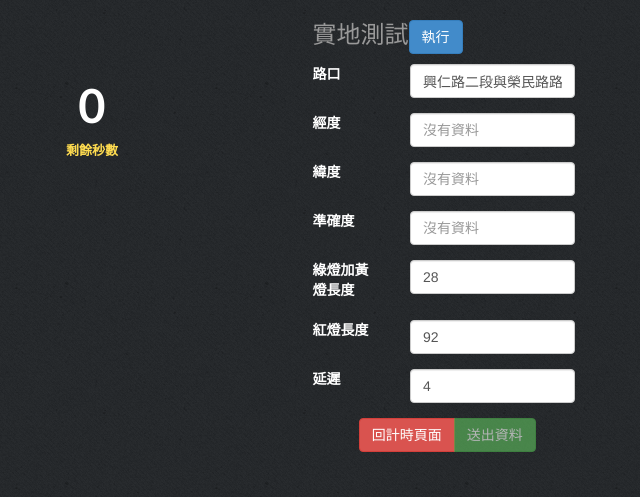
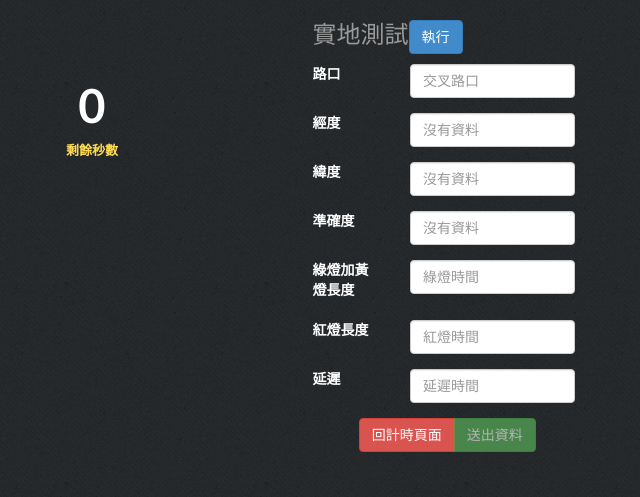
Before and after one commit to zackexplosion/trafficLight, a PHP site: page / in a window 1280 px wide. Shown: the top 497 px of the page, without its empty margins (90-730 px from the left). Run offline with PHP 8.4, Linux system fonts and the light colour scheme; some libraries are stand-ins or nearby versions.

Commit message:
移除表單預設值

```diff
--- a/index.php
+++ b/index.php
@@ -62,7 +62,7 @@
                       <div class="form-group">
                         <label class="col-sm-2" for="timer1">路口</label>
                         <div class="col-sm-4">
-                        <input type="text" class="form-control" name="location" id="location" placeholder="交叉路口" value="興仁路二段與榮民路路口">
+                        <input type="text" class="form-control" name="location" id="location" placeholder="交叉路口">
                         </div>
                       </div>
                       <div class="form-group">
@@ -86,19 +86,19 @@
                       <div class="form-group">
                         <label class="col-sm-2" for="timer1">綠燈加黃燈長度</label>
                         <div class="col-sm-4">
-                            <input type="number" class="form-control" name="green_phase" id="green_phase" placeholder="綠燈時間" value="28">
+                            <input type="number" class="form-control" name="green_phase" id="green_phase" placeholder="綠燈時間">
                         </div>
                       </div>
                       <div class="form-group">
                         <label class="col-sm-2" for="timer2">紅燈長度</label>
                         <div class="col-sm-4">
-                            <input type="number" class="form-control" name="red_phase" id="red_phase" placeholder="紅燈時間" value="92">
+                            <input type="number" class="form-control" name="red_phase" id="red_phase" placeholder="紅燈時間">
                         </div>
                       </div>
                       <div class="form-group">
                         <label class="col-sm-2" for="delay">延遲</label>
                         <div class="col-sm-4">
-                            <input type="number" class="form-control" name="offset" id="offset" placeholder="延遲時間" value="4">
+                            <input type="number" class="form-control" name="offset" id="offset" placeholder="延遲時間">
                         </div>
                       </div>
                       <div class="btn-group col-md-offset-1">
```
